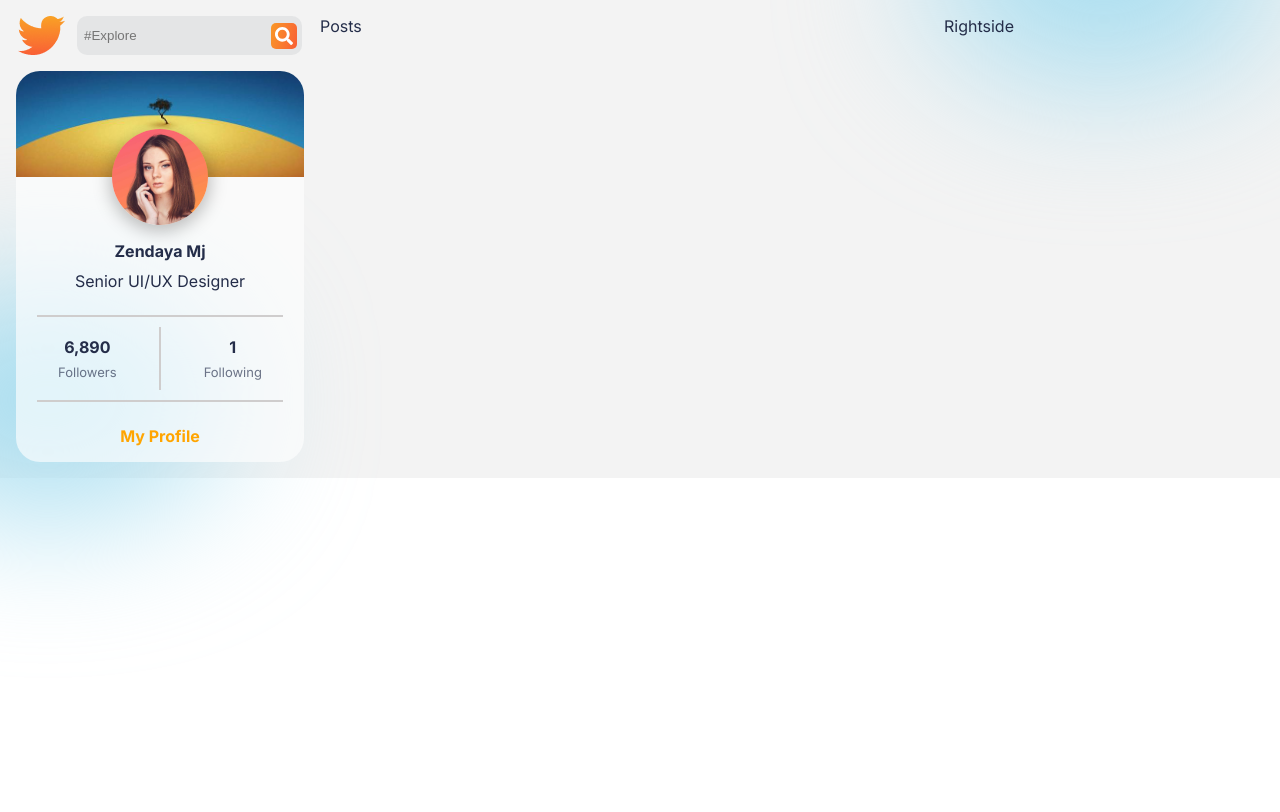
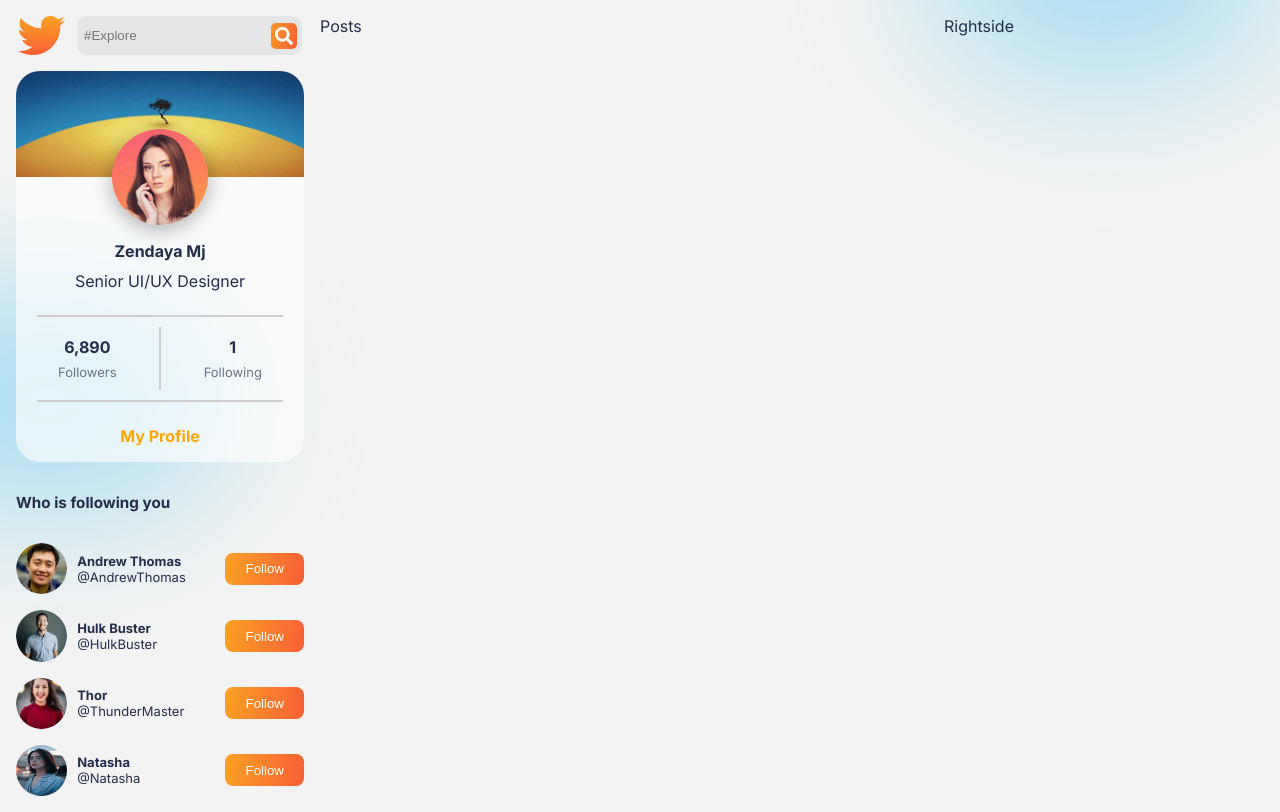
Before and after one commit to theluchadora/social-media-app, a React (Create React App) app in the folder frontend/: page / in a window 1280 px wide. Built offline with nearby package versions, Linux system fonts and the light colour scheme.

Commit message:
complete FollowersCard of ProfileSide with sample data

```diff
--- a/frontend/src/App.css
+++ b/frontend/src/App.css
@@ -29,3 +29,21 @@
   background: #a6ddf0;
   filter: blur(72px);
 }
+
+.button {
+  display: flex;
+  align-items: center;
+  justify-content: center;
+  color: white;
+  border: none;
+  border-radius: 0.5rem;
+  background: var(--buttonBg);
+  transition:all 100ms ease-out;
+}
+
+.button:hover {
+  cursor: pointer;
+  color: var(--orange);
+  background: transparent;
+  border: 2px solid var(--orange);
+}
--- /dev/null
+++ b/frontend/src/Data/FollowersData.js
@@ -0,0 +1,11 @@
+import img1 from '../img/img1.png'
+import img2 from '../img/img2.png'
+import img3 from '../img/img3.png'
+import img4 from '../img/img4.jpg'
+
+export const Followers = [
+    { name: "Andrew Thomas", username: "AndrewThomas", img: img1},
+    { name: "Hulk Buster", username: "HulkBuster", img: img2},
+    { name: "Thor", username: "ThunderMaster", img: img3},
+    { name: "Natasha", username: "Natasha", img: img4}
+];
--- /dev/null
+++ b/frontend/src/components/FollowersCard/FollowersCard.css
@@ -0,0 +1,42 @@
+.FollowersCard {
+    width: 100%;
+    border-radius: 0.7rem;
+    gap: 1rem;
+    display: flex;
+    flex-direction: column;
+    font-size: 13px;
+}
+
+.follower {
+    display: flex;
+    justify-content: space-between;
+    align-items: center;
+}
+
+.follower>div {
+    display: flex;
+    gap: 10px;
+}
+
+.followerImg {
+    width: 3.2rem;
+    height: 3.2rem;
+    border-radius: 50%;
+}
+
+.name {
+    display: flex;
+    flex-direction: column;
+    align-items: flex-start;
+    justify-content: center;
+}
+
+.name>span:nth-of-type(1) {
+    font-weight: bold;
+}
+
+.fc-button {
+    height: 2rem;
+    padding-left: 20px;
+    padding-right: 20px;
+}
--- /dev/null
+++ b/frontend/src/components/FollowersCard/FollowersCard.jsx
@@ -0,0 +1,31 @@
+import React from 'react'
+import './FollowersCard.css'
+
+import { Followers } from '../../Data/FollowersData'
+
+const FollowersCard = () => {
+  return (
+    <div className="FollowersCard">
+        <h3>Who is following you</h3>
+
+        {Followers.map((follower, id)=>{
+            return(
+                <div className="follower">
+                    <div>
+                        <img src={follower.img} alt='' className='followerImg'/>
+                        <div className="name">
+                            <span>{follower.name}</span>
+                            <span>@{follower.username}</span>
+                        </div>
+                    </div>
+                    <button className='button fc-button'>
+                        Follow
+                    </button>
+                </div>
+            )
+        })}
+    </div>
+  )
+}
+
+export default FollowersCard
--- a/frontend/src/components/profileSide/ProfileSide.jsx
+++ b/frontend/src/components/profileSide/ProfileSide.jsx
@@ -1,14 +1,17 @@
 import React from 'react'
 import LogoSearch from '../LogoSearch/LogoSearch'
 import ProfileCard from '../ProfileCard/ProfileCard'
+import FollowersCard from '../FollowersCard/FollowersCard'
 
 import './ProfileSide.css'
+
 
 const ProfileSide = () => {
   return (
     <div className='ProfileSide'>
         <LogoSearch />
         <ProfileCard />
+        <FollowersCard/>
     </div>
   )
 }
```
